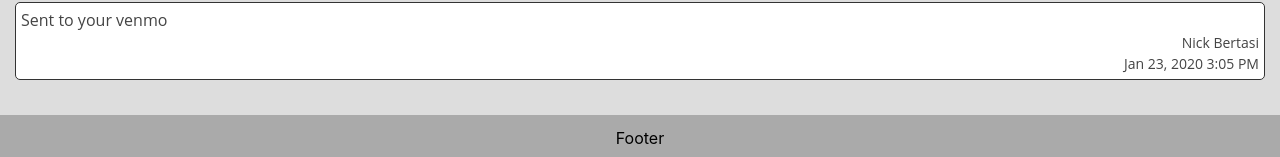
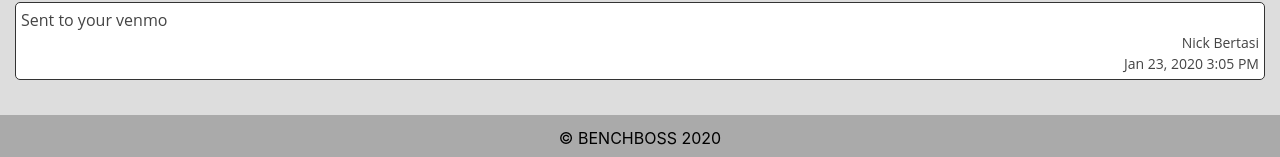
Before and after one commit to bmckenna1982/benchboss, a React (Create React App) app: page / in a window 1280 px wide. Shown: the part 744-901 px from the top of the page. Built offline with nearby package versions, Linux system fonts and the light colour scheme.

Commit message:
created schedule data file, added footer

```diff
--- a/src/App.js
+++ b/src/App.js
@@ -39,7 +39,7 @@ class App extends Component {
             <Route exact path="/message-board/:messageId" component={Message} />
           </Switch>
         </main>
-        <footer role="content-info">Footer</footer>
+        <footer role="content-info">&copy; BENCHBOSS 2020</footer>
       </div>
     )
   }
```
Also changed, not shown: src/scheduleData.js (added, +8 -0 lines).
